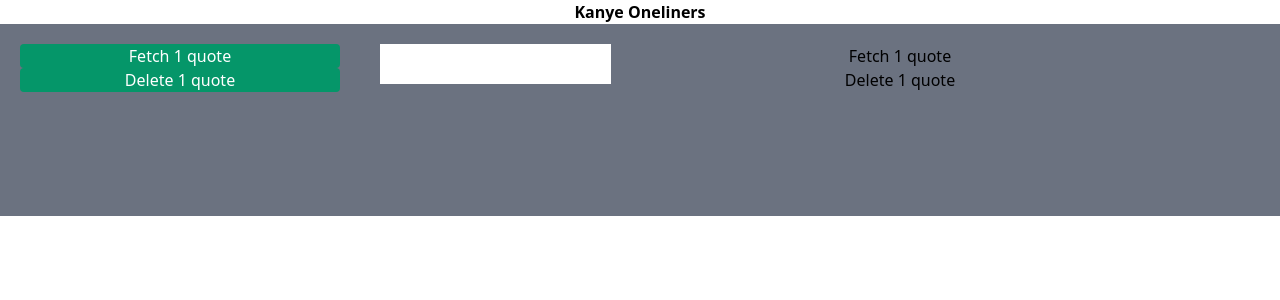
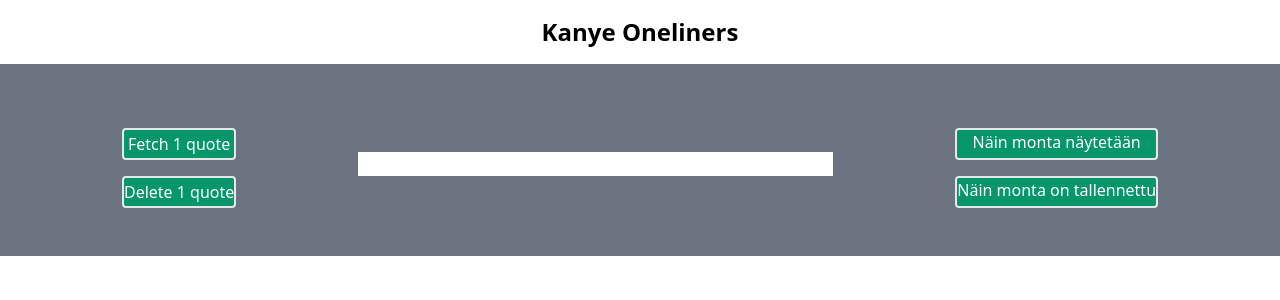
Before and after one commit to L4NTIN3/react-loppuharkka, a React (Create React App) app in the folder lopputekele/: page / in a window 1280 px wide. Shown: the top 300 px of the page. Built offline with nearby package versions, Linux system fonts and the light colour scheme.

Commit message:
Hakee tiedot ja printtaakin jotain jo

```diff
--- /dev/null
+++ b/lopputekele/src/AddList.js
@@ -0,0 +1,14 @@
+const ListAdd = ({ quote }) => {
+    return(
+        <div className="listpart h-3/6 overflow-y-auto" >
+            <div className="p-4 flex flex-wrap ml-3 w-2/4 float-left" >
+                <p>{quote}</p>
+            </div>
+            <div className="flex flex-wrap">
+                <button className="btn btn-green">Delete</button>
+            </div>
+        </div>
+    )
+}
+
+export default ListAdd;
--- a/lopputekele/src/App.js
+++ b/lopputekele/src/App.js
@@ -1,5 +1,6 @@
 import React from 'react';
 import Menu from './Valikko';
+import Linet from './Lista'
 
 function App() {
   return (
@@ -7,6 +8,8 @@
 
       <Menu />
 
+      <Linet/>
+
     </div>
   );
 }
--- /dev/null
+++ b/lopputekele/src/Lista.js
@@ -0,0 +1,21 @@
+import { useContext } from "react";
+import ListAdd from "./AddList";
+import { AppContext } from "./app-context";
+
+
+const Linet = () => {
+    const [state] = useContext(AppContext)
+
+    return(
+        <div className="flex flex-col justify-center items-center ">
+            {state.haetutLinet.map(({quote}) => {
+            return (
+                <ListAdd quote = {quote} />
+            )
+
+            })}
+        </div>
+    )
+}
+
+export default Linet;
--- a/lopputekele/src/Valikko.js
+++ b/lopputekele/src/Valikko.js
@@ -1,29 +1,50 @@
+import { data } from "autoprefixer";
+import { useContext } from "react";
+import { AppContext } from "./app-context";
+
 const Menu = () => {
+
+    const [state, setState] = useContext(AppContext)
+
+    const fetchQuote = async () => {
+
+
+        const API_URL = "https://api.kanye.rest/";
+        let response = await fetch(API_URL);
+        let data = await response.json();
+
+        const newArray = state.haetutLinet.slice()
+        newArray.push(data)
+
+        setState({...state,
+            haetutLinet: state.haetutLinet.concat(data)
+
+        })
+    }
+
     return(
 
         <div className = "w-full">
 
-            <h1 className="font-bold">Kanye Oneliners</h1>
+            <h1 className="font-bold text-2xl m-4">Kanye Oneliners</h1>
 
-            <div className="h-48 flex flex-wrap content-start bg-gray-500">
+            <div className="h-48 flex flex-wrap flex-auto content-center bg-gray-500">
 
-                <div className=" h-30 flex flex-col flex-wrap w-1/4 m-5">
-                    <button className="btn btn-green">Fetch 1 quote</button>
+                <div className=" h-30 flex flex-col flex-auto content-center flex-wrap  ">
+                    <button className="btn btn-green" onClick={ fetchQuote } >Fetch 1 quote</button>
                     <button className="btn btn-green">Delete 1 quote</button>
 
                 </div>
-                <div className=" h-10 flex flex-wrap w-1/4 m-5">
-                    <input></input>
+                <div className=" h-10 flex flex-col flex-auto content-center ">
+                    <input className="mt-10"></input>
                 </div>
 
 
-                <div className="flex flex-col flex-wrap w-1/4 m-5">
-                    <p>Fetch 1 quote</p>
-                    <p>Delete 1 quote</p>
+                <div className="flex flex-col flex-wrap flex-auto content-center ">
+                    <p className="btn btn-green">Näin monta näytetään</p>
+                    <p className="btn btn-green">Näin monta on tallennettu</p>
 
                 </div>
-
-
             </div>
 
         </div>
--- /dev/null
+++ b/lopputekele/src/app-context.js
@@ -0,0 +1,25 @@
+import { createContext, useEffect, useState } from "react";
+
+
+const AppContext = createContext([{}, () => {}])
+
+
+const AppProvider = ({ children }) => {
+
+
+    const [state, setState] = useState({
+        haetutLinet: [],
+        sanaMäärä: 0,
+    })
+
+
+
+    return(
+        <AppContext.Provider value={[state, setState]}>
+            {children}
+        </AppContext.Provider>
+    )
+
+}
+
+export {AppContext, AppProvider}
--- a/lopputekele/src/index.css
+++ b/lopputekele/src/index.css
@@ -4,9 +4,13 @@
 
 
 .btn{
-    @apply rounded
+    @apply rounded mt-4
 }
 
 .btn-green{
-    @apply bg-green-600 text-white
+    @apply bg-green-600 text-white h-8 border-2
 }
+
+.listpart{
+    @apply flex flex-wrap border-2 rounded w-6/12 justify-center items-center
+}
--- a/lopputekele/src/index.js
+++ b/lopputekele/src/index.js
@@ -1,11 +1,14 @@
 import React from 'react';
 import ReactDOM from 'react-dom';
 import App from './App';
+import { AppProvider } from './app-context';
 import './index.css';
 
 ReactDOM.render(
   <React.StrictMode>
-    <App />
+    <AppProvider>
+      <App />
+    </AppProvider>
   </React.StrictMode>,
   document.getElementById('root')
 );
```
